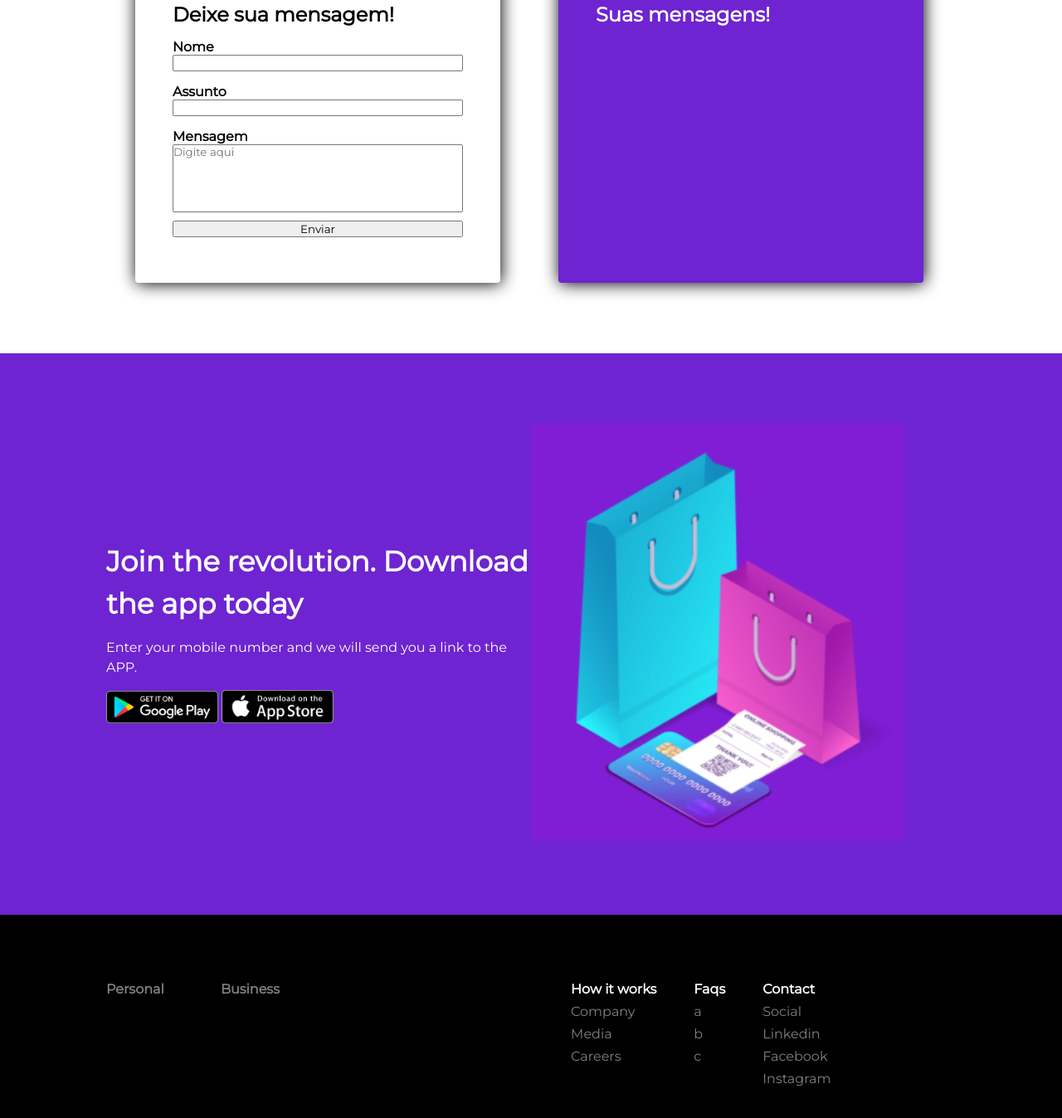
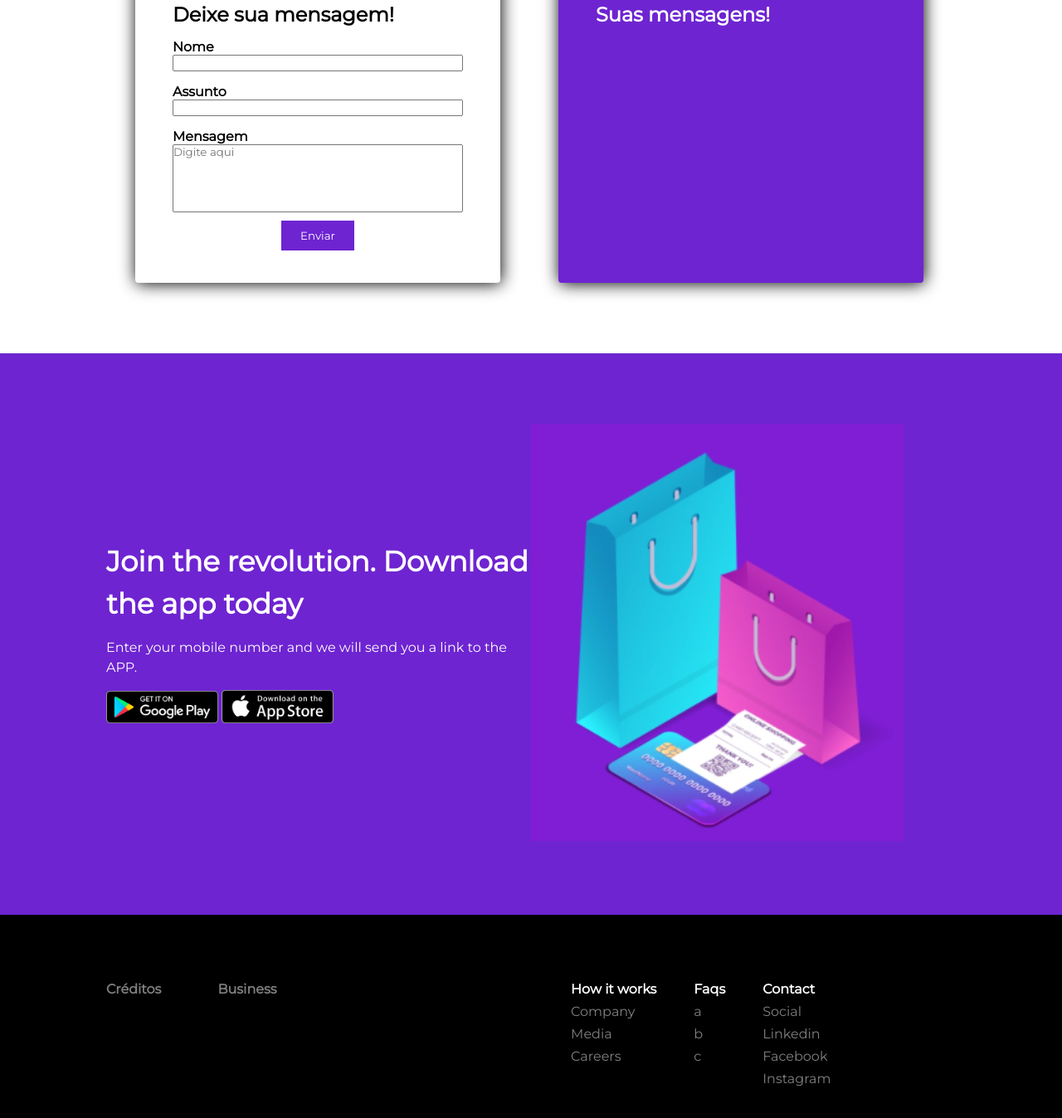
Before and after one commit to gjro/web-development-first-project-UFC, a plain HTML site: page index.html in a window 1280 px wide. Shown: the part 3154-4502 px from the top of the page at 83% size. Drawn offline with Linux system fonts and the light colour scheme.

Commit message:
Site finalizado

```diff
--- a/index.html
+++ b/index.html
@@ -151,7 +151,7 @@
     <footer>
       <div class="footer">
         <div class="left">
-          <a href="">Personal</a>
+          <a href="" id="cred_btn">Créditos</a>
           <a href="">Business</a>
         </div>
         <div class="right">
--- a/script.js
+++ b/script.js
@@ -79,3 +79,9 @@ btnSend.onclick = ()=>{
         document.getElementById("messageContainer").setAttribute("class","messages");
     }
 }
+
+
+let credit = document.getElementById("cred_btn");
+credit.onclick = () => {
+    alert("Desenvolviment de Software para Web - 2021.1 \n Equipe: Lamec Vasconcelos, Gilberto Júnior e Warton Cabral")
+}
--- a/style.css
+++ b/style.css
@@ -262,6 +262,20 @@
     max-height: 293px;
 }
 
+.formulario > input[type="button"], .formFull > input[type="button"]{
+    width: 25%;
+    align-self: center;
+    background-color: #6E24D1;
+    border: none;
+    padding: 10px;
+    color: white;
+    transition: 0.25s;
+}
+
+.formulario > input[type="button"]:hover, .formFull > input[type="button"]:hover{
+    width: 30%;
+}
+
 .formulario label, .formFull label {
     margin-top: 15px;
     font-weight: bold;
@@ -296,6 +310,7 @@
     flex-direction: column;
     flex-wrap: wrap;
     word-wrap: break-word;
+    word-break: break-all;
 }
 
 .mensagem button {
```
Also changed, not shown: pages/about/index.html (+7 -1 lines), pages/contact/index.html (+7 -1 lines), pages/contact/script.js (added).
